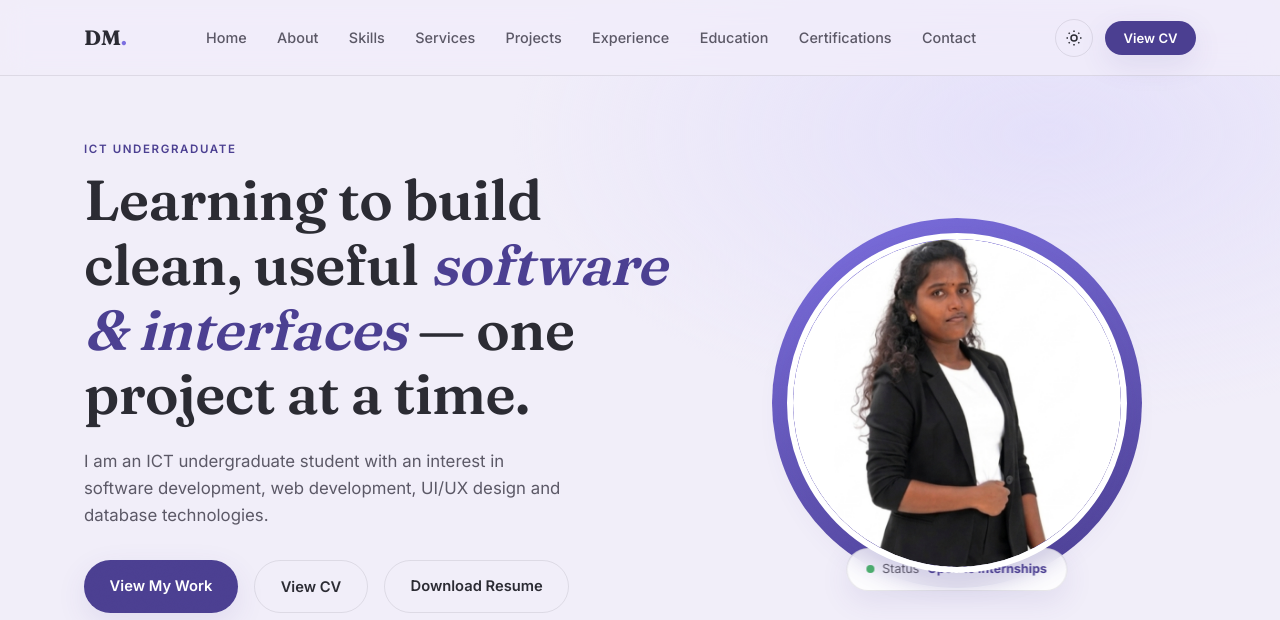
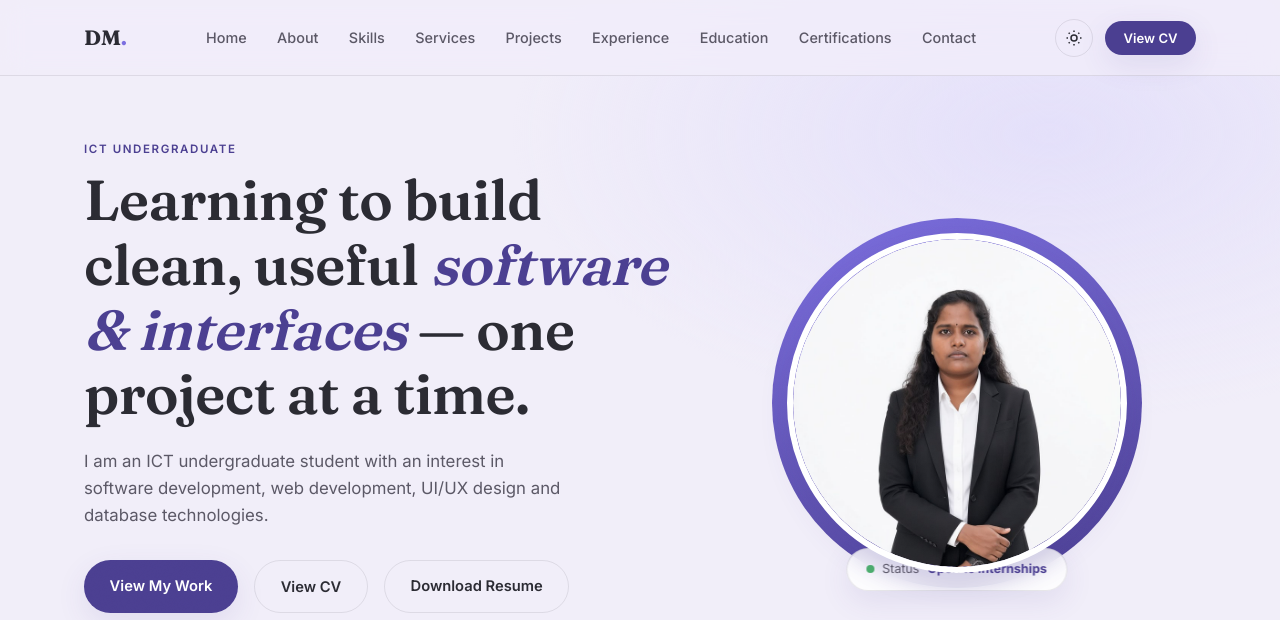
Before and after one commit to domidomiya6-ship-it/professional-portfolio-website, a plain HTML site: page index.html in a window 1280 px wide. Shown: the top 620 px of the page. Drawn offline with nearby package versions, Linux system fonts and the light colour scheme.

Commit message:
chage code

```diff
--- a/index.html
+++ b/index.html
@@ -68,7 +68,7 @@
       <div class="hero-photo reveal delay-1">
         <div class="photo-ring" aria-hidden="true"></div>
         <div class="photo-frame">
-          <img src="assets/profile-circle-new.png" alt="Portrait of Domiya Mayilalakan">
+          <img src="assets/profile-circle-v3.png" alt="Portrait of Domiya Mayilalakan">
         </div>
         <div class="id-tag">
           <span class="id-label">Status</span>
```
